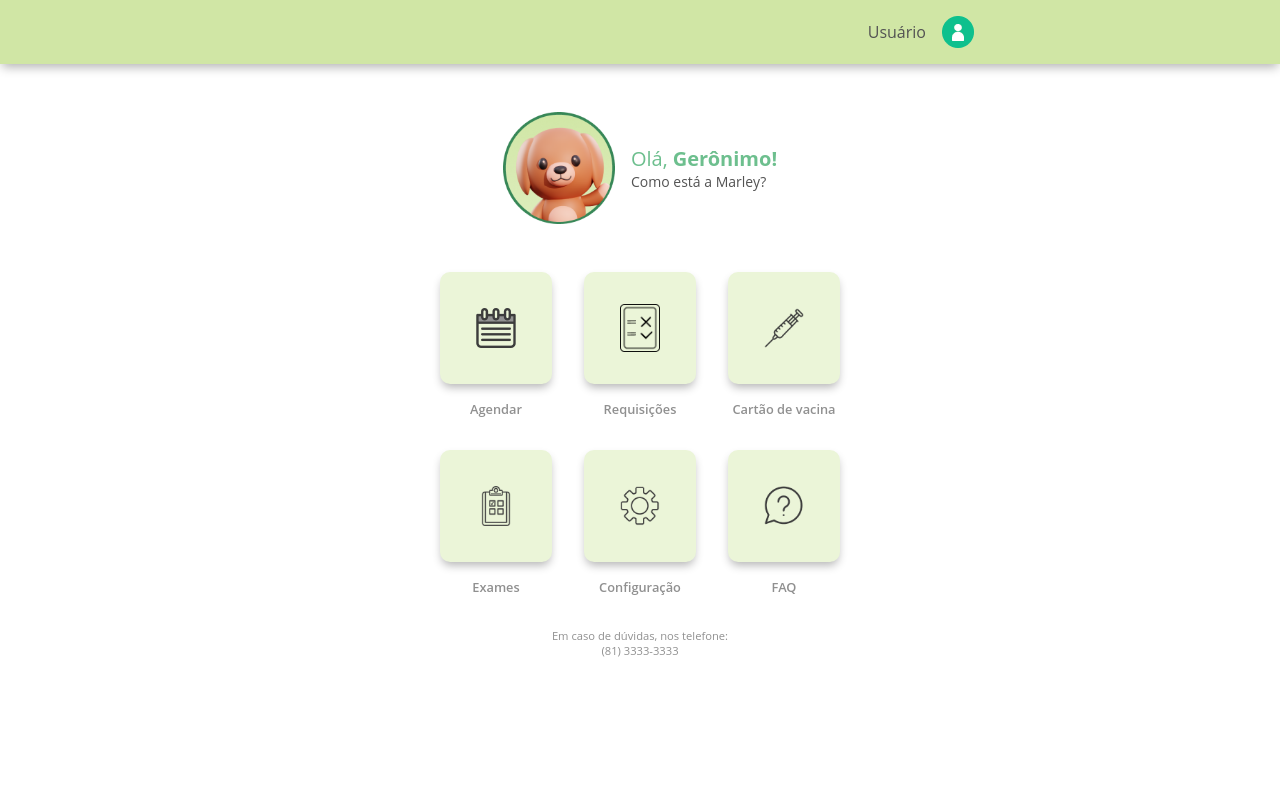
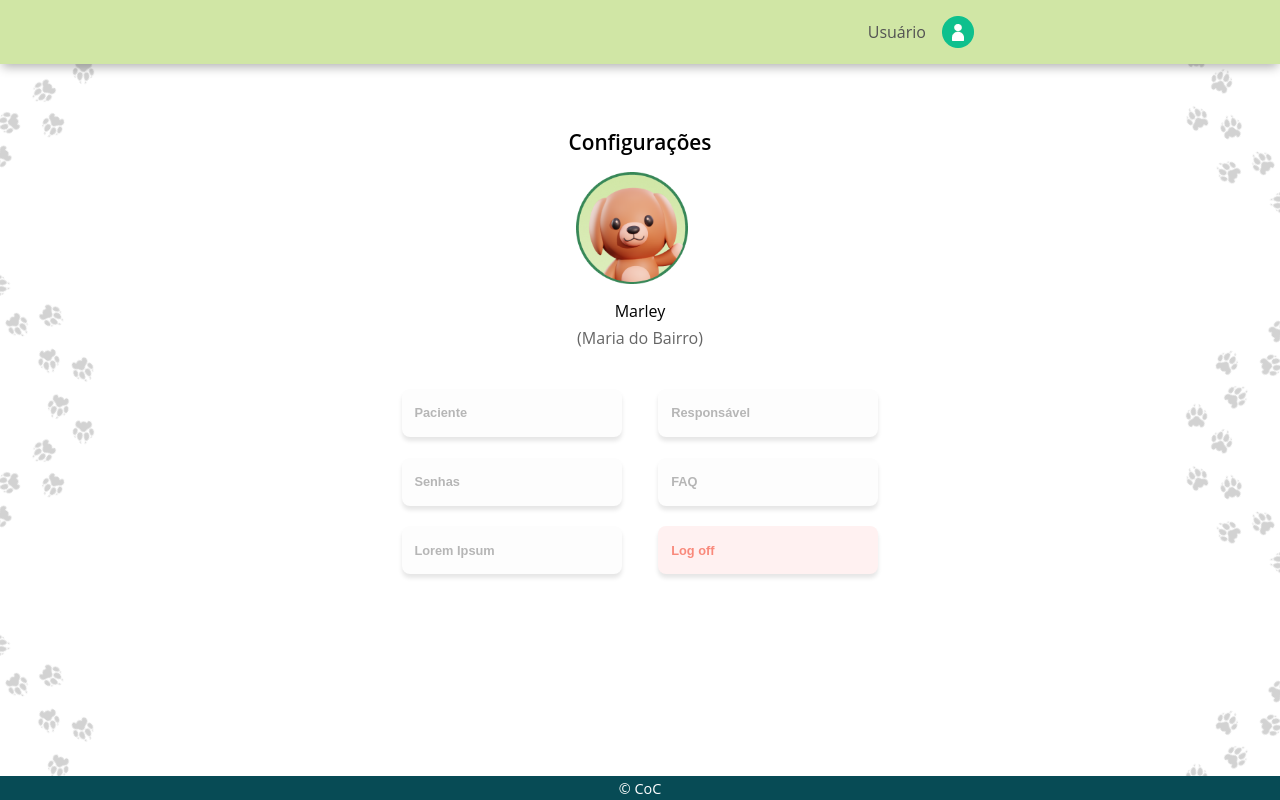
Before and after one commit to jorgelucasalm/petcare, a React (Create React App) app: page / in a window 1280 px wide. Built offline with nearby package versions, Linux system fonts and the light colour scheme; the HTML template or start-up script is replaced by a standard one.

Commit message:
feat/ Configuração
Tela de configuração

```diff
--- a/src/App.js
+++ b/src/App.js
@@ -1,6 +1,7 @@
 import { ThemeProvider } from "styled-components";
 import Navbar from "./components/Navbar";
 import Home from "./pages/Home";
+import Configurar from "./pages/Configurar";
 
 import dog from "./assets/style/themes/dog";
 import cat from "./assets/style/themes/cat";
@@ -16,7 +17,8 @@ function App() {
   return (
     <ThemeProvider theme={theme}>
       <Navbar changeTheme={handleTheme} />
-      <Home />
+      {/* <Home /> */}
+      <Configurar/>
     </ThemeProvider>
   );
 }
--- /dev/null
+++ b/src/pages/Configurar/components/ConfigButton/index.js
@@ -0,0 +1,11 @@
+import Button from "./style"
+
+function SelectButton({children, color}) {
+    return (
+      <Button color = {color}>
+        {children}
+      </Button>
+    );
+  }
+
+  export default SelectButton;
--- /dev/null
+++ b/src/pages/Configurar/components/ConfigButton/style.js
@@ -0,0 +1,64 @@
+import styled from "styled-components"
+
+const Button = styled.button`
+    display: flex;
+    gap: .5rem;
+    align-items: center;
+    font-size: 0.8rem;
+    font-weight: 600;
+    color: ${(props) => {
+      switch (props.color) {
+        case 'alert':
+          return '#f9897b';
+
+        default:
+          return '#B6B6B6';
+      }
+    }};
+    text-decoration: none;
+    text-align: left;
+    width: 220px;
+    height: 48px;
+    padding: .8rem;
+    margin: .5rem 1rem;
+    border: none;
+    transition: all 0.3s ease-out;
+    box-shadow: 0px 4px 4px rgba(0, 0, 0, 0.1);
+    border-radius: 8px;
+    background: ${(props) => {
+      switch (props.color) {
+        case 'alert':
+          return '#fff1f1';
+
+        default:
+          return '#FDFDFD';
+      }
+    }};
+    &:hover {
+        span{
+            background: #1da6ba;
+            transition: all 0.3s ease-out;
+        }
+        color: #262626;
+        color: ${(props) => {
+      switch (props.color) {
+        case 'alert':
+          return '#c56c61';
+
+        default:
+          return '#262626';
+      }
+    }};
+        background: ${(props) => {
+        switch (props.color) {
+        case 'alert':
+          return '#ffa47d';
+
+        default:
+          return '#BED9DD';
+      }
+    }};
+    }
+`
+
+export default Button;
--- /dev/null
+++ b/src/pages/Configurar/index.js
@@ -0,0 +1,35 @@
+import ConfigButton from "./components/ConfigButton";
+import Footer from "../../components/Footer";
+import { Container} from "./style";
+import Perfil from "../../assets/img/icon-home-dog.png"
+
+function Configurar(){
+    return(
+        <>
+            <Container>
+                <header>
+                    <h1>Configurações</h1>
+                    <img src={Perfil}/>
+                    <div>
+                        <p>Marley</p>
+                        <div>
+                            <p>(Maria do Bairro)</p>
+                        </div>
+                    </div>
+
+                </header>
+                <div>
+                    <ConfigButton>Paciente</ConfigButton>
+                    <ConfigButton>Responsável</ConfigButton>
+                    <ConfigButton>Senhas</ConfigButton>
+                    <ConfigButton>FAQ</ConfigButton>
+                    <ConfigButton>Lorem Ipsum</ConfigButton>
+                    <ConfigButton color = 'alert'>Log off</ConfigButton>
+                </div>
+            </Container>
+            <Footer></Footer>
+        </>
+    );
+}
+
+export default Configurar;
--- /dev/null
+++ b/src/pages/Configurar/style.js
@@ -0,0 +1,62 @@
+import styled from "styled-components";
+import Pata from "../../assets/img/background-paws.svg"
+import Pata2 from "../../assets/img/background-paws2.svg"
+
+
+export const Container=styled.div`
+    display: flex;
+    padding: 2rem;
+    flex-direction: column;
+    align-items: center;
+    background: url(${Pata}) left repeat-y, url(${Pata2}) right repeat-y;
+    height: 90vh;
+    overflow: auto;
+
+    header{
+        display: flex;
+        flex-direction: column;
+        align-items: center;
+        justify-content: center;
+        gap: 1rem;
+        padding: 2rem 0;
+        div{
+            display: flex;
+            flex-direction: column;
+            align-items: center;
+            div{
+                color: #656565;
+            }
+        }
+    }
+
+    h1{
+        font-weight: 600;
+        font-size: 1.3rem;
+    }
+
+    p{
+        font-weight: 500;
+        font-size: 1rem;
+    }
+
+    div{
+        display: flex;
+        justify-content: center;
+        gap:.3rem;
+        flex-wrap: wrap;
+        width: 100%;
+        max-width: 43.75rem;
+    }
+
+    img {
+        display: flex;
+        justify-content: center;
+        width: 7rem;
+        margin-right: 1rem;
+    }
+
+    @media(max-width: 700px){
+        overflow: auto;
+        background-repeat: no-repeat;
+    }
+`;
```
